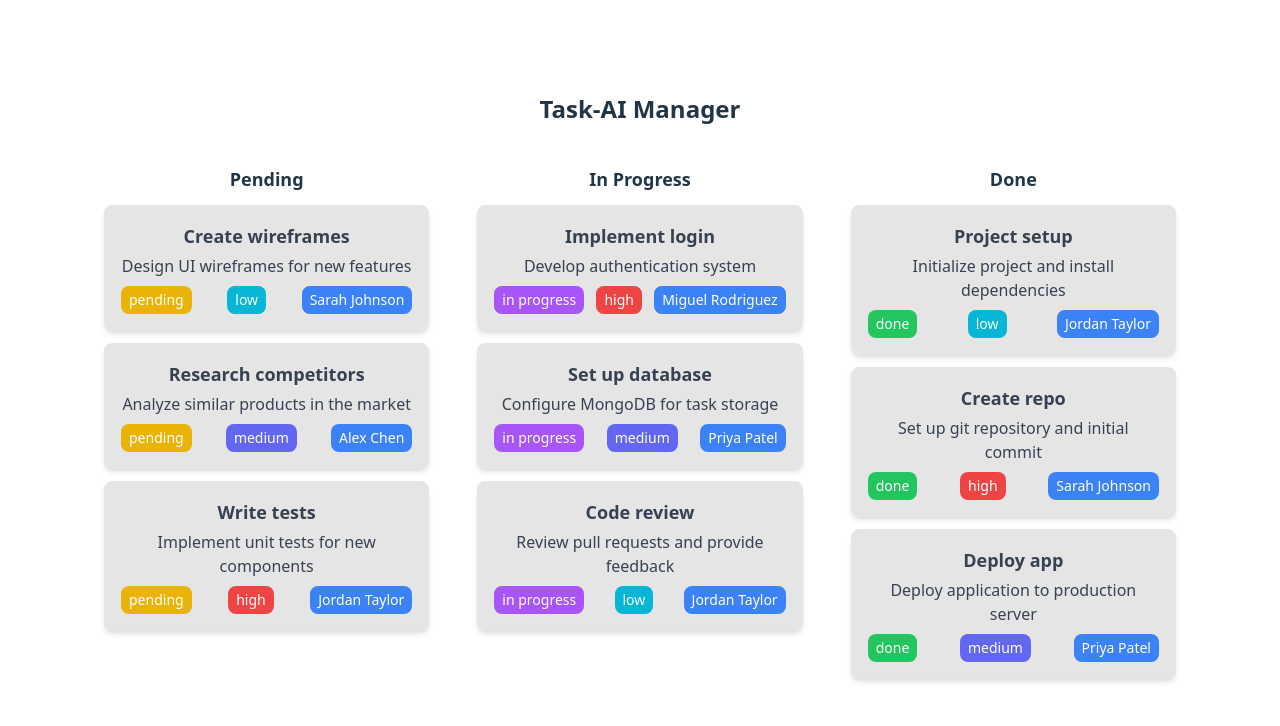
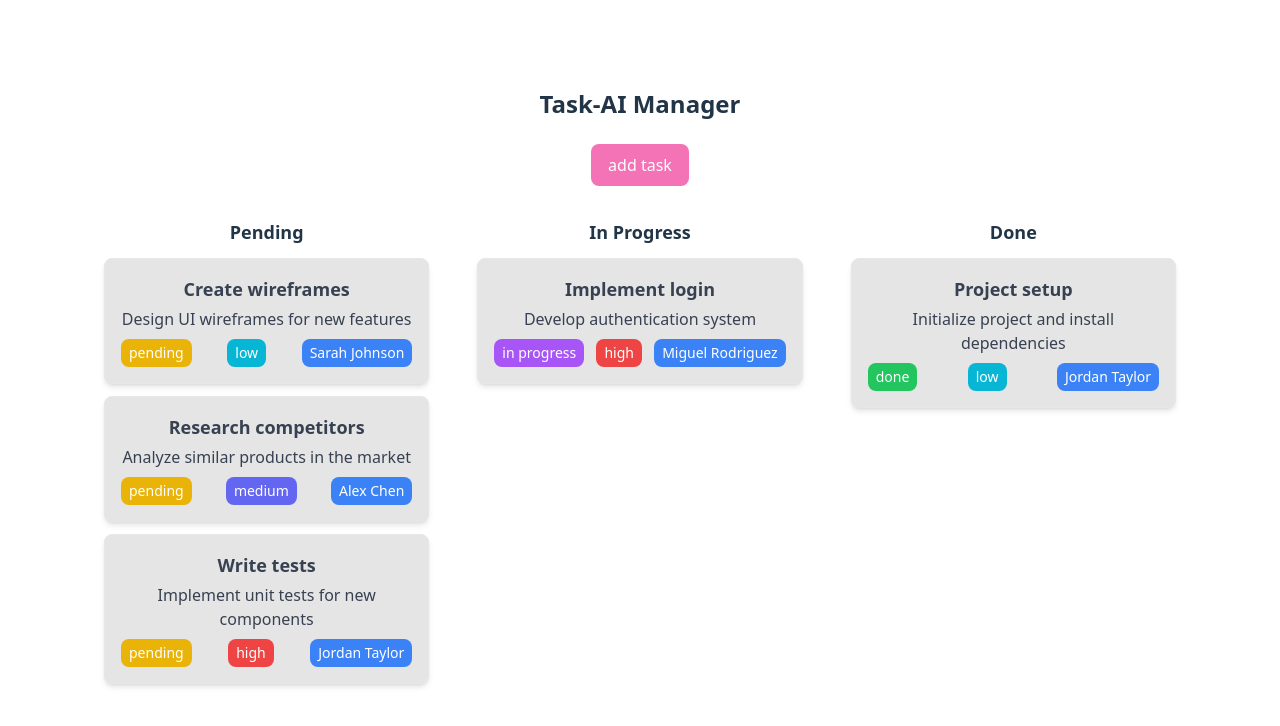
Before and after one commit to PlengNakdee/task-ai, a React (Vite) app in the folder my-app/: page / in a window 1280 px wide. Shown: the top 726 px of the page. Built offline with nearby package versions, Linux system fonts and the light colour scheme.

Commit message:
add task modal

```diff
--- a/my-app/package.json
+++ b/my-app/package.json
@@ -10,9 +10,11 @@
     "preview": "vite preview"
   },
   "dependencies": {
+    "@types/uuid": "^10.0.0",
     "react": "^19.0.0",
     "react-dom": "^19.0.0",
-    "tailwindcss": "^3.3.5"
+    "tailwindcss": "^3.3.5",
+    "uuid": "^11.1.0"
   },
   "devDependencies": {
     "@eslint/js": "^9.21.0",
--- a/my-app/src/App.tsx
+++ b/my-app/src/App.tsx
@@ -1,44 +1,131 @@
+import { useEffect, useState } from "react";
 import "./App.css";
 import TaskCard from "./TaskCard";
-
-interface Task {
-  id: number;
-  title: string;
-  description: string;
-  status: 'pending' | 'in progress' | 'done';
-  priority: 'high' | 'medium' | 'low';
-  assignedTo?: string;
-}
+import {
+  doneTasks as initialDoneTasks,
+  inProgressTasks as initialInprogressTasks,
+  pendingTasks as initialPendingTasks,
+  Task,
+} from "./tasks";
+import { v4 as uuidv4 } from "uuid";
 
 function App() {
-  const pendingTasks: Task[] = [
-    { id: 1, title: "Create wireframes", description: "Design UI wireframes for new features", status: "pending", priority: "low", assignedTo: "Sarah Johnson" },
-    { id: 2, title: "Research competitors", description: "Analyze similar products in the market", status: "pending", priority: "medium", assignedTo: "Alex Chen" },
-    { id: 7, title: "Write tests", description: "Implement unit tests for new components", status: "pending", priority: "high", assignedTo: "Jordan Taylor" }
-  ];
+  const [pendingTasks, setPendingTasks] = useState<Task[]>(() => {
+    const savedPendingTasks = localStorage.getItem("pendingTasks");
 
-  const inProgressTasks: Task[] = [
-    { id: 3, title: "Implement login", description: "Develop authentication system", status: "in progress", priority: "high", assignedTo: "Miguel Rodriguez" },
-    { id: 4, title: "Set up database", description: "Configure MongoDB for task storage", status: "in progress", priority: "medium", assignedTo: "Priya Patel" },
-    { id: 8, title: "Code review", description: "Review pull requests and provide feedback", status: "in progress", priority: "low", assignedTo: "Jordan Taylor" }
-  ];
+    if (!savedPendingTasks || savedPendingTasks === "[]") {
+      localStorage.setItem("pendingTasks", JSON.stringify(initialPendingTasks));
 
-  const doneTasks: Task[] = [
-    { id: 5, title: "Project setup", description: "Initialize project and install dependencies", status: "done", priority: "low", assignedTo: "Jordan Taylor" },
-    { id: 6, title: "Create repo", description: "Set up git repository and initial commit", status: "done", priority: "high", assignedTo: "Sarah Johnson" },
-    { id: 9, title: "Deploy app", description: "Deploy application to production server", status: "done", priority: "medium", assignedTo: "Priya Patel" }
-  ];
+      return initialPendingTasks;
+    }
+    return JSON.parse(savedPendingTasks);
+  });
+
+  const [inProgressTasks, setInProgressTasks] = useState<Task[]>(() => {
+    const savedInProgressTasks = localStorage.getItem("inProgressTasks");
+
+    if (!savedInProgressTasks || savedInProgressTasks === "[]") {
+      localStorage.setItem(
+        "inProgressTasks",
+        JSON.stringify(initialInprogressTasks)
+      );
+      return initialInprogressTasks;
+    }
+    return JSON.parse(savedInProgressTasks);
+  });
+
+  const [doneTasks, setDoneTasks] = useState<Task[]>(() => {
+    const savedDoneTasks = localStorage.getItem("doneTasks");
+
+    if (!savedDoneTasks || savedDoneTasks === "[]") {
+      localStorage.setItem("doneTasks", JSON.stringify(initialDoneTasks));
+      return initialDoneTasks;
+    }
+    return JSON.parse(savedDoneTasks);
+  });
+
+  const [isModalOpen, setIsModalOpen] = useState(false);
+  const [title, setTitle] = useState("");
+  const [description, setDescription] = useState("");
+
+  useEffect(() => {
+    localStorage.setItem("pendingTasks", JSON.stringify(pendingTasks));
+  }, [pendingTasks]);
+
+  const saveTask = () => {
+    console.log(title, description);
+    // if (!title.trim() || !description.trim()) return;
+
+    const newTask: Task = {
+      id: uuidv4(),
+      title,
+      description,
+      status: "pending",
+      priority: "low",
+      assignedTo: "",
+    };
+
+    setPendingTasks((prevTasks) => [...prevTasks, newTask]);
+    setIsModalOpen(false); // Close modal after saving
+    setTitle(""); // Reset input fields
+    setDescription("");
+  };
 
   return (
     <div className="p-6 max-w-6xl mx-auto">
       <h1 className="text-2xl font-bold mb-6 text-center">Task-AI Manager</h1>
-
-      <div className="flex gap-4">
-        <div className="flex-1 p-4 rounded-lg">
+      <button
+        className="bg-pink-400 text-white px-4 py-2 rounded-lg mb-4"
+        onClick={() => setIsModalOpen(true)}
+      >
+        add task
+      </button>
+      {isModalOpen && (
+        <div className="fixed inset-0 bg-black flex justify-center items-center z-50 w-full h-full bg-opacity-50">
+          <div className="p-6 rounded-lg shadow-lg">
+            <h2 className="text-xl font-semibold mb-4">Add New Task</h2>
+            <input
+              type="text"
+              value={title}
+              onChange={(e) => setTitle(e.target.value)}
+              placeholder="Task name"
+              className="border p-2 rounded w-full mb-4"
+            />
+            <input
+              type="text"
+              value={description}
+              onChange={(e) => setDescription(e.target.value)}
+              placeholder="Task description"
+              className="border p-2 rounded w-full mb-4"
+            />
+            <div className="flex justify-between mb-4">
+              <button className="bg-red-300 px-4 py-2 rounded-lg">
+                Improve with AI
+              </button>
+              <div className="flex justify-end space-x-2">
+                <button
+                  className="bg-gray-300 px-4 py-2 rounded-lg"
+                  onClick={() => setIsModalOpen(false)}
+                >
+                  Cancel
+                </button>
+                <button
+                  className="bg-blue-500 text-white px-4 py-2 rounded-lg"
+                  onClick={saveTask}
+                >
+                  Save Task
+                </button>
+              </div>
+            </div>
+          </div>
+        </div>
+      )}
+      <div className="grid grid-cols-3 gap-4">
+        <div className="p-4 rounded-lg">
           <h2 className="font-bold text-lg mb-3">Pending</h2>
-          {pendingTasks.map(task => (
+          {pendingTasks.map((task) => (
             <TaskCard
-              key={task.id}
+              id={task.id}
               title={task.title}
               description={task.description}
               status={task.status}
@@ -48,11 +135,11 @@ function App() {
           ))}
         </div>
 
-        <div className="flex-1 p-4 rounded-lg">
+        <div className="p-4 rounded-lg">
           <h2 className="font-bold text-lg mb-3">In Progress</h2>
-          {inProgressTasks.map(task => (
+          {inProgressTasks.map((task) => (
             <TaskCard
-              key={task.id}
+              id={task.id}
               title={task.title}
               description={task.description}
               status={task.status}
@@ -62,11 +149,11 @@ function App() {
           ))}
         </div>
 
-        <div className="flex-1 p-4 rounded-lg">
+        <div className="p-4 rounded-lg">
           <h2 className="font-bold text-lg mb-3">Done</h2>
-          {doneTasks.map(task => (
+          {doneTasks.map((task) => (
             <TaskCard
-              key={task.id}
+              id={task.id}
               title={task.title}
               description={task.description}
               status={task.status}
--- a/my-app/src/TaskCard.tsx
+++ b/my-app/src/TaskCard.tsx
@@ -1,23 +1,8 @@
 import React from "react";
 import { useState } from "react";
+import { Task, teamMembers } from "./tasks";
 
-interface TaskCardProps {
-  title: string;
-  description: string;
-  status: "pending" | "in progress" | "done";
-  priority: "high" | "medium" | "low";
-  assignedTo?: string;
-}
-
-const teamMembers = [
-  "Sarah Johnson",
-  "Alex Chen",
-  "Miguel Rodriguez",
-  "Priya Patel",
-  "Jordan Taylor",
-];
-
-const TaskCard: React.FC<TaskCardProps> = ({
+const TaskCard: React.FC<Task> = ({
   title,
   description,
   status: initialStatus,
@@ -57,12 +42,12 @@ const TaskCard: React.FC<TaskCardProps> = ({
   const [showAssignedDropdown, setShowAssignedDropdown] = useState(false);
   const [assignedTo, setAssignedTo] = useState(initialAssignedTo);
 
-  const statusOptions: TaskCardProps["status"][] = [
+  const statusOptions: Task["status"][] = [
     "pending",
     "in progress",
     "done",
   ];
-  const priorityOptions: TaskCardProps["priority"][] = [
+  const priorityOptions: Task["priority"][] = [
     "high",
     "medium",
     "low",
--- /dev/null
+++ b/my-app/src/tasks.ts
@@ -0,0 +1,36 @@
+import { v4 as uuidv4 } from "uuid";
+
+export interface Task {
+  id: string;
+  title: string;
+  description: string;
+  status: 'pending' | 'in progress' | 'done';
+  priority: 'high' | 'medium' | 'low';
+  assignedTo?: string;
+}
+
+export const pendingTasks: Task[] = [
+  { id: uuidv4(), title: "Create wireframes", description: "Design UI wireframes for new features", status: "pending", priority: "low", assignedTo: "Sarah Johnson" },
+  { id: uuidv4(), title: "Research competitors", description: "Analyze similar products in the market", status: "pending", priority: "medium", assignedTo: "Alex Chen" },
+  { id: uuidv4(), title: "Write tests", description: "Implement unit tests for new components", status: "pending", priority: "high", assignedTo: "Jordan Taylor" }
+];
+
+export const inProgressTasks: Task[] = [
+  { id: uuidv4(), title: "Implement login", description: "Develop authentication system", status: "in progress", priority: "high", assignedTo: "Miguel Rodriguez" },
+  // { id: 4, title: "Set up database", description: "Configure MongoDB for task storage", status: "in progress", priority: "medium", assignedTo: "Priya Patel" },
+  // { id: 8, title: "Code review", description: "Review pull requests and provide feedback", status: "in progress", priority: "low", assignedTo: "Jordan Taylor" }
+];
+
+export const doneTasks: Task[] = [
+  { id: uuidv4(), title: "Project setup", description: "Initialize project and install dependencies", status: "done", priority: "low", assignedTo: "Jordan Taylor" },
+  // { id: 6, title: "Create repo", description: "Set up git repository and initial commit", status: "done", priority: "high", assignedTo: "Sarah Johnson" },
+  // { id: 9, title: "Deploy app", description: "Deploy application to production server", status: "done", priority: "medium", assignedTo: "Priya Patel" }
+];
+
+export const teamMembers = [
+  "Sarah Johnson",
+  "Alex Chen",
+  "Miguel Rodriguez",
+  "Priya Patel",
+  "Jordan Taylor",
+];
```
Also changed, not shown: 1 other file (tests, documents, lock files or other folders).
